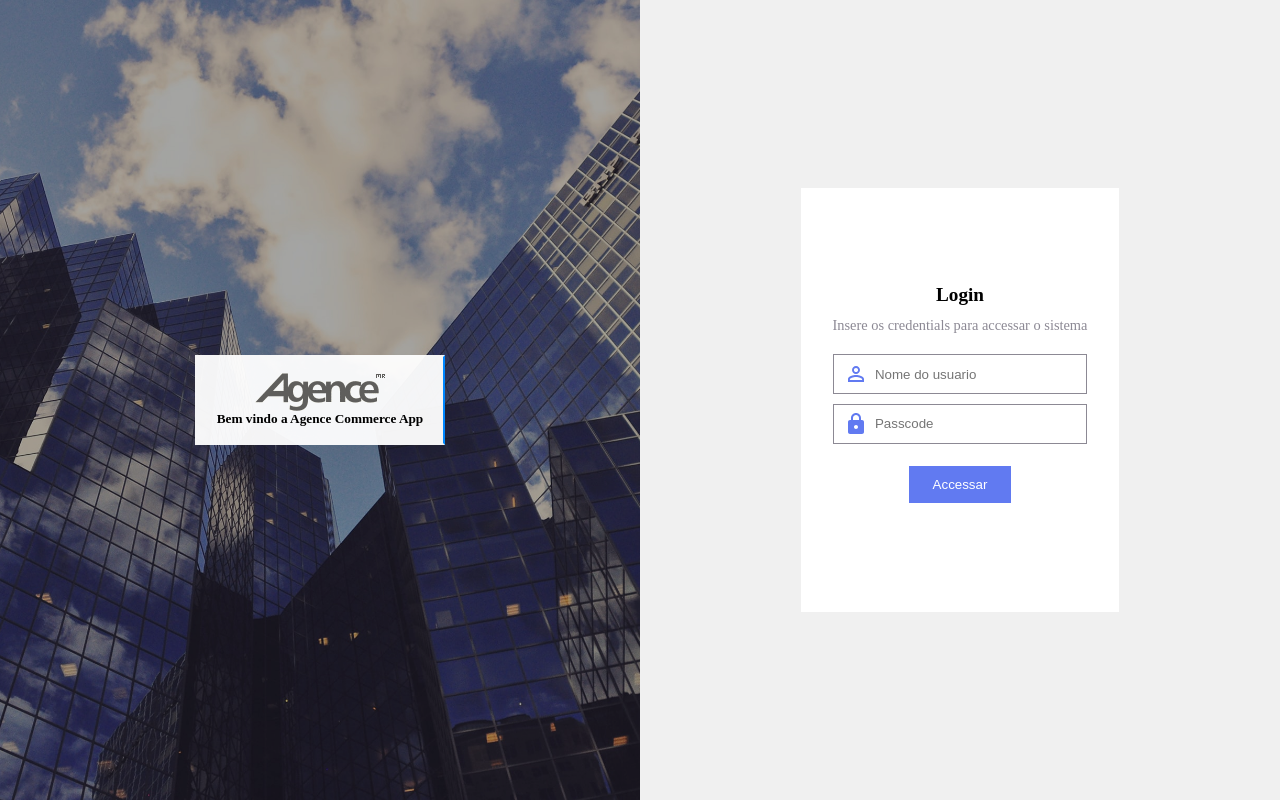
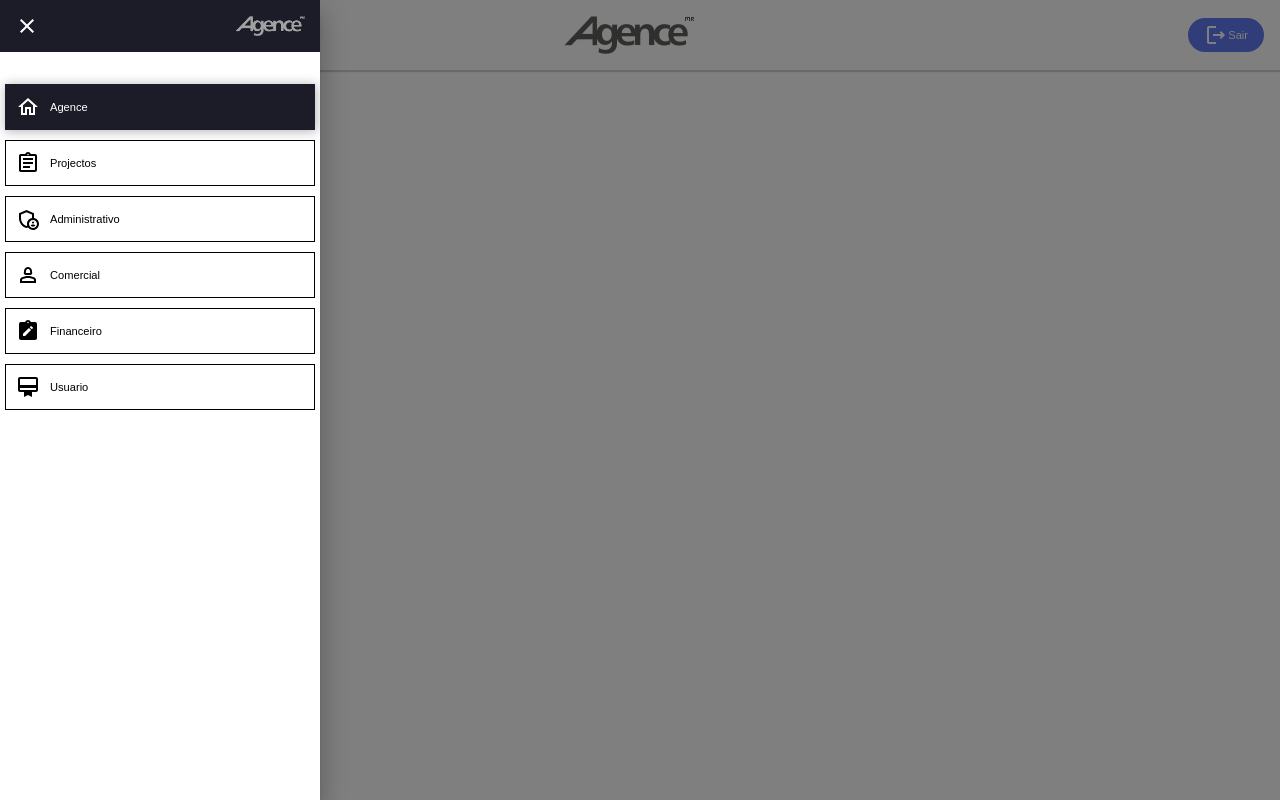
Before and after one commit to realkevinbrian/CommercialApp, a React (Create React App) app: page /comercial in a window 1280 px wide. Built offline with nearby package versions, Linux system fonts and the light colour scheme.

Commit message:
Added TopBar Added SideMenu Component
 #NEW FEATURE

```diff
--- a/src/App.js
+++ b/src/App.js
@@ -1,10 +1,12 @@
+import SideMenu from "./Components/AppBar/SideBar";
+import Topbar from "./Components/AppBar/Topbar";
 import Login from "./Pages/Login";
 
 function App() {
   return (
     <div className="App">
-      {/* <h1>React App</h1> */}
-      <Login />
+      <Topbar />
+      <SideMenu />
     </div>
   );
 }
--- /dev/null
+++ b/src/Components/AppBar/SideBar.js
@@ -0,0 +1,87 @@
+/****
+ * SideBar Component
+ */
+
+import {
+  AdminPanelSettingsOutlined,
+  AssignmentOutlined,
+  CardMembership,
+  CloseOutlined,
+  HomeOutlined,
+  NoteAlt,
+  Person2Outlined,
+} from "@mui/icons-material";
+import { Icon, IconButton } from "@mui/material";
+import React from "react";
+import {
+  SideBarBody,
+  SideBarContainer,
+  SideBarLink,
+  SideBarTitle,
+} from "../../Styled/SideBar.styled";
+import SwiperDrawer from "../Mui_Components/SwiperDrawer";
+import logo from "../../Assets/images/logo.gif";
+
+function SideMenu() {
+  const List = [
+    {
+      title: "Agence",
+      icon: <HomeOutlined />,
+      link: "/agence",
+      className: "activeLink",
+    },
+    { title: "Projectos", icon: <AssignmentOutlined />, link: "/projectos" },
+    {
+      title: "Administrativo",
+      icon: <AdminPanelSettingsOutlined />,
+      link: "/administrativo",
+    },
+    { title: "Comercial", icon: <Person2Outlined />, link: "/Comercial" },
+    { title: "Financeiro", icon: <NoteAlt />, link: "/Financeiro" },
+    { title: "Usuario", icon: <CardMembership />, link: "/usuario" },
+  ];
+
+  //create a function to handleNavigate
+  const handleNavigate = ({ self }) => {
+    /**
+     * Implementing Button Active state Functionality
+     */
+    //get current
+    let current = document.getElementsByClassName("activeLink");
+    console.log(current.length);
+
+    //remove class Name on current
+    if (current.length > 0) {
+      current[0].className = current[0].className.replace("activeLink", "");
+    }
+    //add to the clicked target
+    self.currentTarget.className += " activeLink";
+  };
+  return (
+    <SwiperDrawer state={true}>
+      <SideBarContainer>
+        <SideBarTitle>
+          <IconButton>
+            <CloseOutlined />
+          </IconButton>
+          <img className="logo" src={logo} alt="logoOfficial" />
+        </SideBarTitle>
+
+        <SideBarBody>
+          {Array.from(List).map((item) => (
+            <SideBarLink
+              key={item.title}
+              className={item.className}
+              onClick={(self) => handleNavigate({ self })}
+            >
+              <Icon>{item.icon}</Icon>
+              <small>{item.title}</small>
+            </SideBarLink>
+          ))}
+        </SideBarBody>
+      </SideBarContainer>
+    </SwiperDrawer>
+  );
+}
+
+export default SideMenu;
--- /dev/null
+++ b/src/Components/AppBar/Topbar.js
@@ -0,0 +1,29 @@
+import { LogoutOutlined, Menu } from "@mui/icons-material";
+import { Icon, IconButton } from "@mui/material";
+import React from "react";
+import { TopBarContainer } from "../../Styled/AppBar.styled";
+import { SecondButtonIcon } from "../../Styled/Buttons.styled";
+import logo from "../../Assets/images/logo.gif"
+
+function Topbar() {
+  return (
+    <TopBarContainer>
+
+      <IconButton>
+        <Menu />
+      </IconButton>
+
+      <img src={logo} alt="officialLogo" />
+
+      <SecondButtonIcon>
+        <Icon>
+          <LogoutOutlined />
+        </Icon>
+        <small>Sair</small>
+      </SecondButtonIcon>
+
+    </TopBarContainer>
+  );
+}
+
+export default Topbar;
--- /dev/null
+++ b/src/Components/Mui_Components/SwiperDrawer.js
@@ -0,0 +1,14 @@
+import { Paper, SwipeableDrawer } from '@mui/material'
+import React from 'react'
+
+function SwiperDrawer(props) {
+  return (
+    <Paper>
+        <SwipeableDrawer open={props.state} onClose={()=>console.log("Closed")} onOpen={()=>console.log("Opened")}>
+            {props.children}
+        </SwipeableDrawer>
+    </Paper>
+  )
+}
+
+export default SwiperDrawer
--- /dev/null
+++ b/src/Styled/AppBar.styled.js
@@ -0,0 +1,19 @@
+/****
+ * This component contains AppBar Styled Sub Components
+ */
+import styled from "styled-components";
+
+export const TopBarContainer = styled.div`
+  display: flex;
+  flex-direction: row;
+  align-items: center;
+  justify-content: space-between;
+  padding: 1rem;
+  box-shadow: 1px 1px 1px 1px #d2d2d2;
+
+  //button inside
+  button{
+    border-radius: 50px;
+    padding: 4px 15px;
+  }
+`;
--- a/src/Styled/Buttons.styled.js
+++ b/src/Styled/Buttons.styled.js
@@ -26,3 +26,10 @@ export const PrimaryButton = styled(defaultButton)`
 export const PrimaryButtonOutlined = styled(defaultButton)`
   border: 1px solid black;
 `;
+
+export const SecondButtonIcon = styled(PrimaryButton)`
+  display: flex;
+  flex-direction: row;
+  align-items: center;
+  padding: 4px 10px;
+`;
--- /dev/null
+++ b/src/Styled/SideBar.styled.js
@@ -0,0 +1,63 @@
+/****
+ * SideBar Component
+ */
+import styled from "styled-components";
+
+export const SideBarContainer = styled.div`
+  display: flex;
+  flex-direction: column;
+  min-width: 320px;
+`;
+export const SideBarTitle = styled.div`
+  display: flex;
+  flex-direction: row;
+  align-items: center;
+  justify-content: space-between;
+  padding: 9px 10px;
+  background-color: ${({ theme }) => theme.colors.raisinBlack};
+
+  //button in title
+  button {
+    color: ${({ theme }) => theme.colors.white};
+    padding: 5px;
+  }
+
+  //logo
+  > img {
+    width: 70px;
+    padding: 5px;
+    filter: invert(1);
+  }
+`;
+export const SideBarBody = styled.div`
+  display: flex;
+  flex-direction: column;
+  gap: 10px;
+  padding: 5px;
+  padding-top: 2rem;
+
+  .activeLink {
+    background-color: ${({ theme }) => theme.colors.raisinBlack};
+    color: ${({ theme }) => theme.colors.white};
+    box-shadow: 1px 1px 10px 1px #bbb;
+    border: 1px solid transparent;
+  }
+`;
+export const SideBarLink = styled.button`
+  display: flex;
+  flex-direction: row;
+  align-items: center;
+  border: 1px solid;
+  padding: 10px;
+  gap: 10px;
+  transition: all 0.3s linear;
+  cursor: pointer;
+  background-color: transparent;
+
+  &:hover {
+    background-color: ${({ theme }) => theme.colors.raisinBlack};
+    color: ${({ theme }) => theme.colors.white};
+    box-shadow: 1px 1px 10px 1px #bbb;
+    border: 1px solid transparent;
+  }
+`;
```
